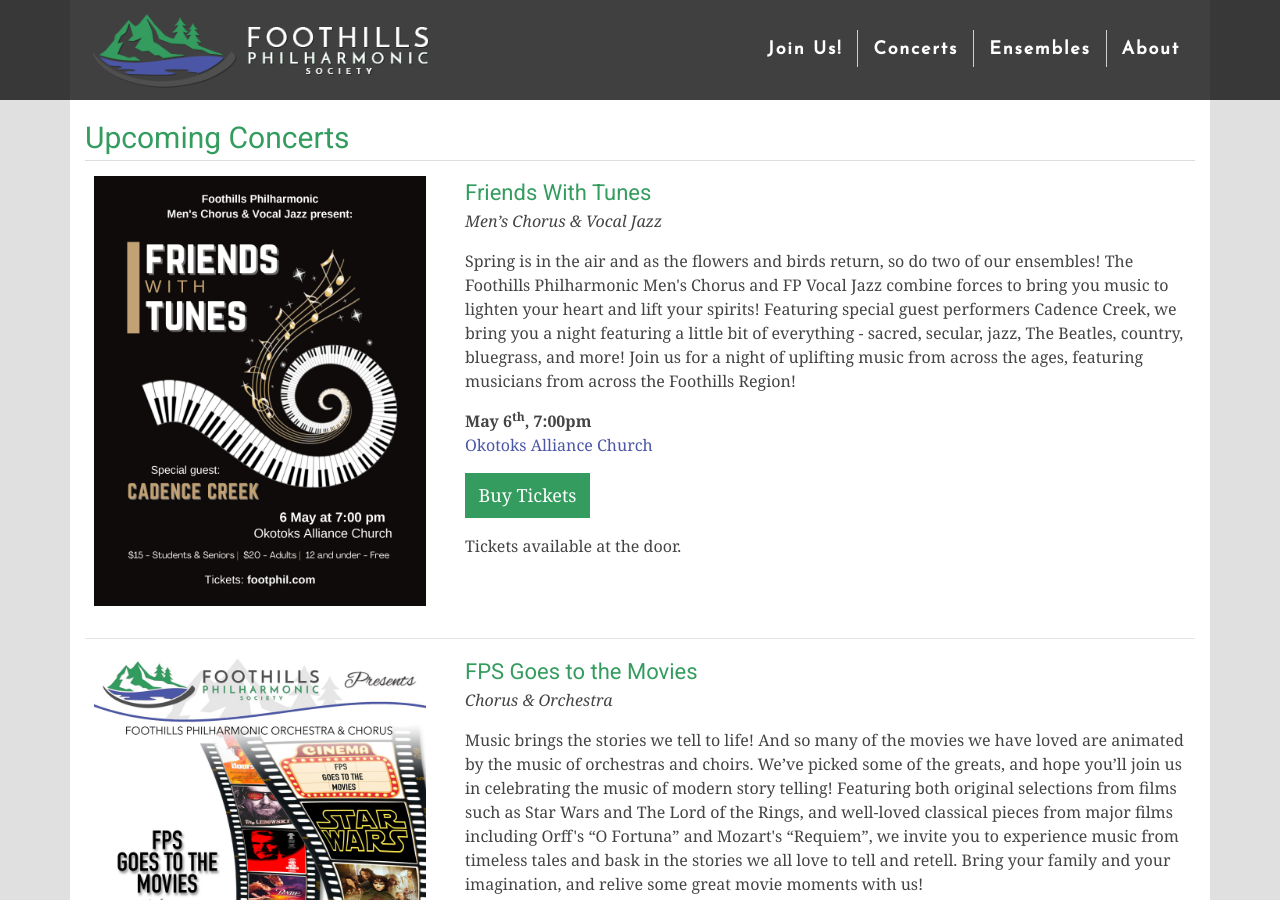
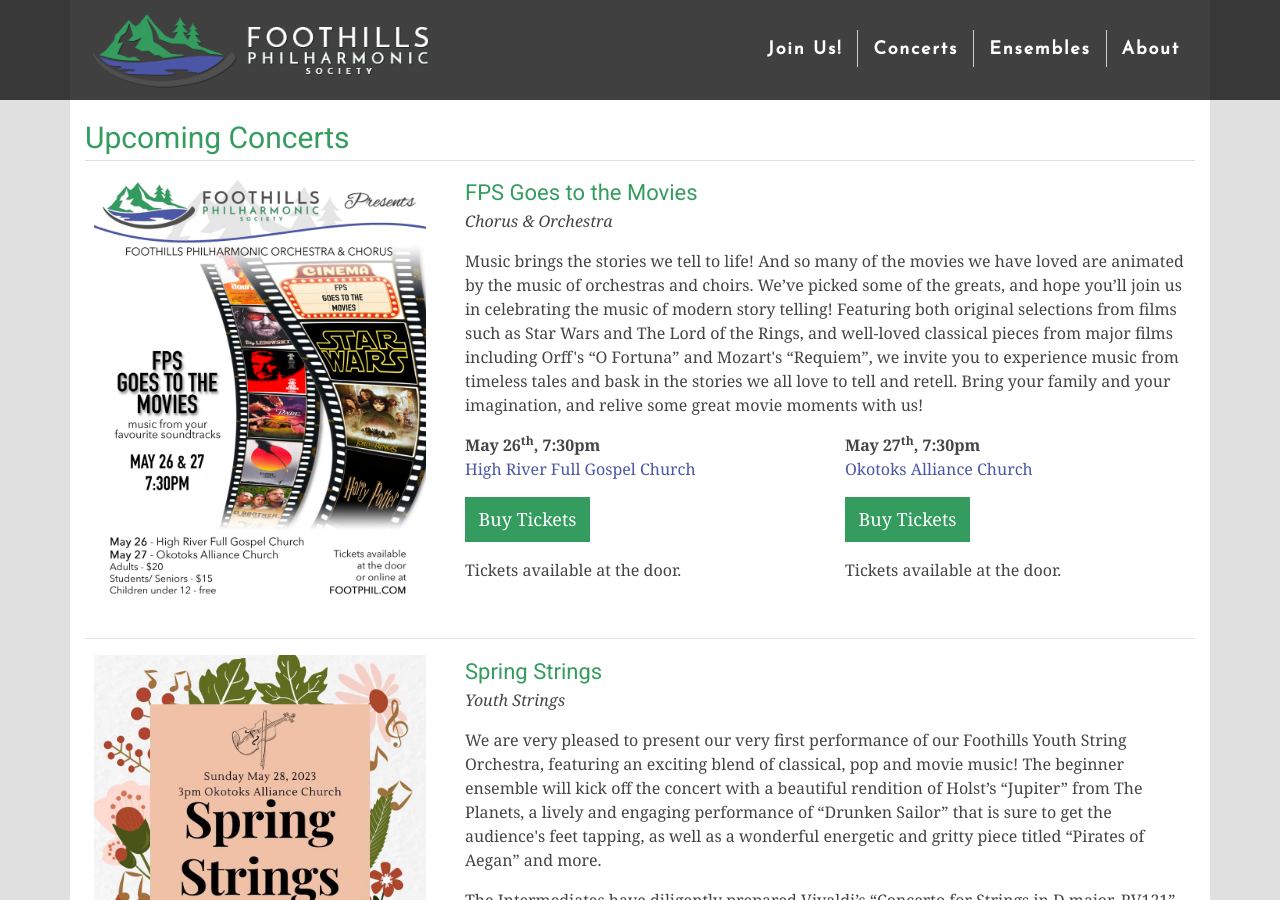
Before and after one commit to percyhanna/fps, a Jekyll site: the page built from concerts/index.html, in a window 1280 px wide and 900 px high. Built offline with Jekyll 4.4.1, drawn with Linux system fonts in a browser that asks for light colours; nearby versions of some CDN libraries; Markdown is read by kramdown in place of the engine named in the settings.

Commit message:
Remove previous concert

```diff
--- a/concerts/index.html
+++ b/concerts/index.html
@@ -1,82 +1,14 @@
 ---
 layout: default
 title: Upcoming Concerts
-description: Friends With Tunes — The Foothills Philharmonic Men’s Chorus, Vocal Jazz, and special guests Cadence Creek bring you an evening of music from across the ages.
-image: "/images/concerts/2023-spring/friends-with-tunes.jpg"
+description: Join us for the epic conclusion to the Chorus and Orchestra’s Season! Featuring music from Star Wars, Lord of the Rings, and more!
+image: "/images/concerts/2023-spring/fps-goes-to-the-movies-banner.jpg"
 permalink: "/concerts/"
 redirect_from:
   - /tickets
 ---
 
 <h1>Upcoming Concerts</h1>
-
-<div class="row">
-  <div class="col-md-4 col-12">
-    <p class="content-image large">
-      <a
-        href="https://www.eventbrite.ca/e/friends-with-tunes-tickets-618722263947"
-        target="_blank"
-        ><img
-          src="/images/concerts/2023-spring/friends-with-tunes-poster.jpg"
-          alt="Friends With Tunes"
-        />
-      </a>
-    </p>
-  </div>
-
-  <div class="col-md-8 col-12">
-    <h3 class="tight">
-      <a
-        href="https://www.eventbrite.ca/e/friends-with-tunes-tickets-618722263947"
-        target="_blank"
-        >Friends With Tunes
-      </a>
-    </h3>
-
-    <p>
-      <em>Men’s Chorus &amp; Vocal Jazz</em>
-    </p>
-
-    <p>
-      Spring is in the air and as the flowers and birds return, so do two of our
-      ensembles! The Foothills Philharmonic Men's Chorus and FP Vocal Jazz
-      combine forces to bring you music to lighten your heart and lift your
-      spirits! Featuring special guest performers Cadence Creek, we bring you a
-      night featuring a little bit of everything - sacred, secular, jazz, The
-      Beatles, country, bluegrass, and more! Join us for a night of uplifting
-      music from across the ages, featuring musicians from across the Foothills
-      Region!
-    </p>
-
-    <div class="row">
-      <div class="col-md-6 col-12">
-        <p>
-          <strong>May 6<sup>th</sup>, 7:00pm</strong>
-          <br />
-          <a
-            href="https://www.google.ca/maps/place/Okotoks+Alliance+Church/@50.7508584,-113.9767135,15z/data=!4m5!3m4!1s0x0:0x879787dbcf97e8d!8m2!3d50.7508584!4d-113.9767135"
-            target="_blank"
-            >Okotoks Alliance Church</a
-          >
-        </p>
-
-        <p>
-          <a
-            class="link-button"
-            href="https://www.eventbrite.ca/e/friends-with-tunes-tickets-618722263947"
-            target="_blank"
-          >
-            Buy Tickets
-          </a>
-        </p>
-
-        <p>Tickets available at the door.</p>
-      </div>
-    </div>
-  </div>
-</div>
-
-<hr />
 
 <div class="row">
   <div class="col-md-4 col-12">
```
